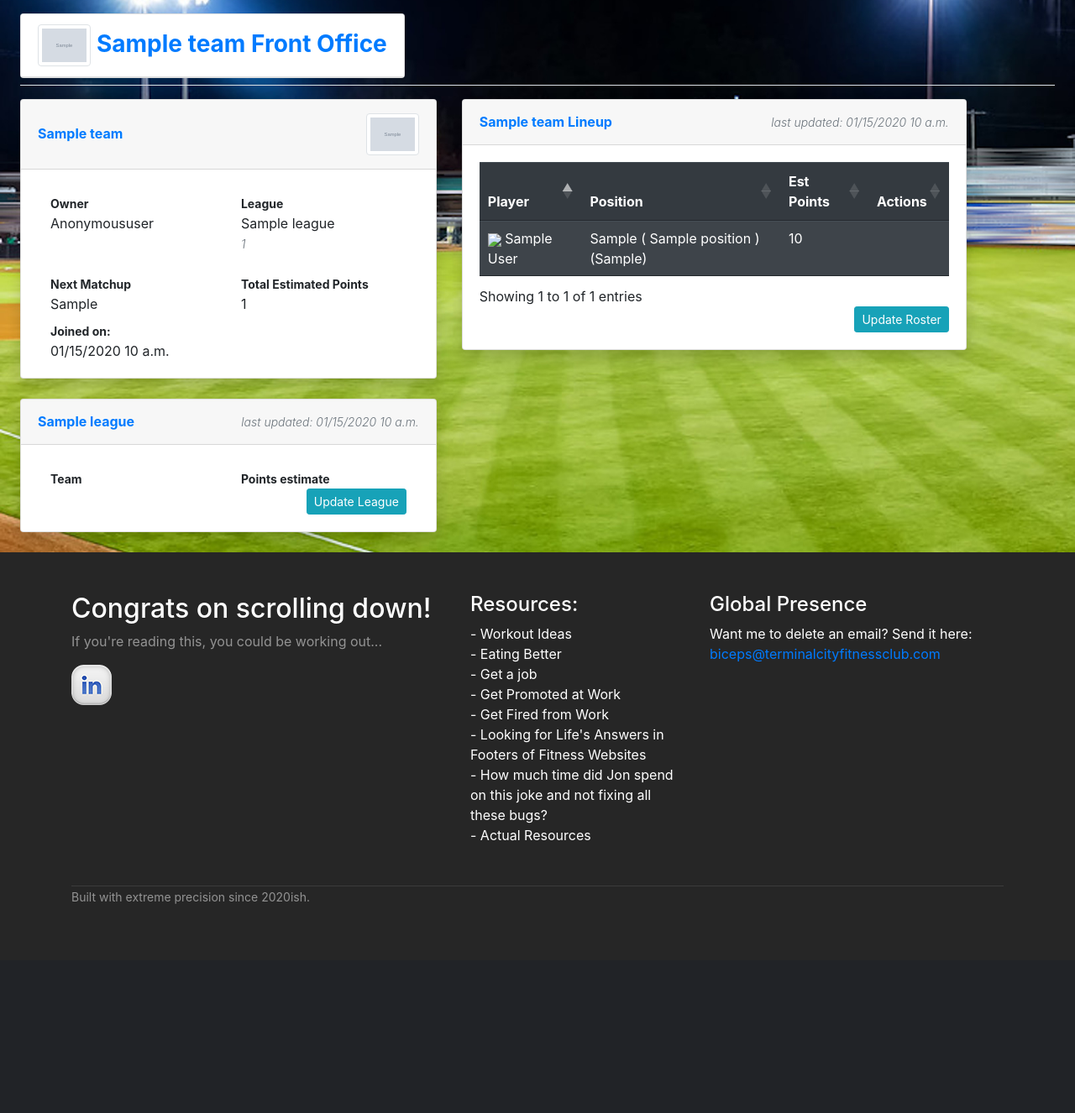
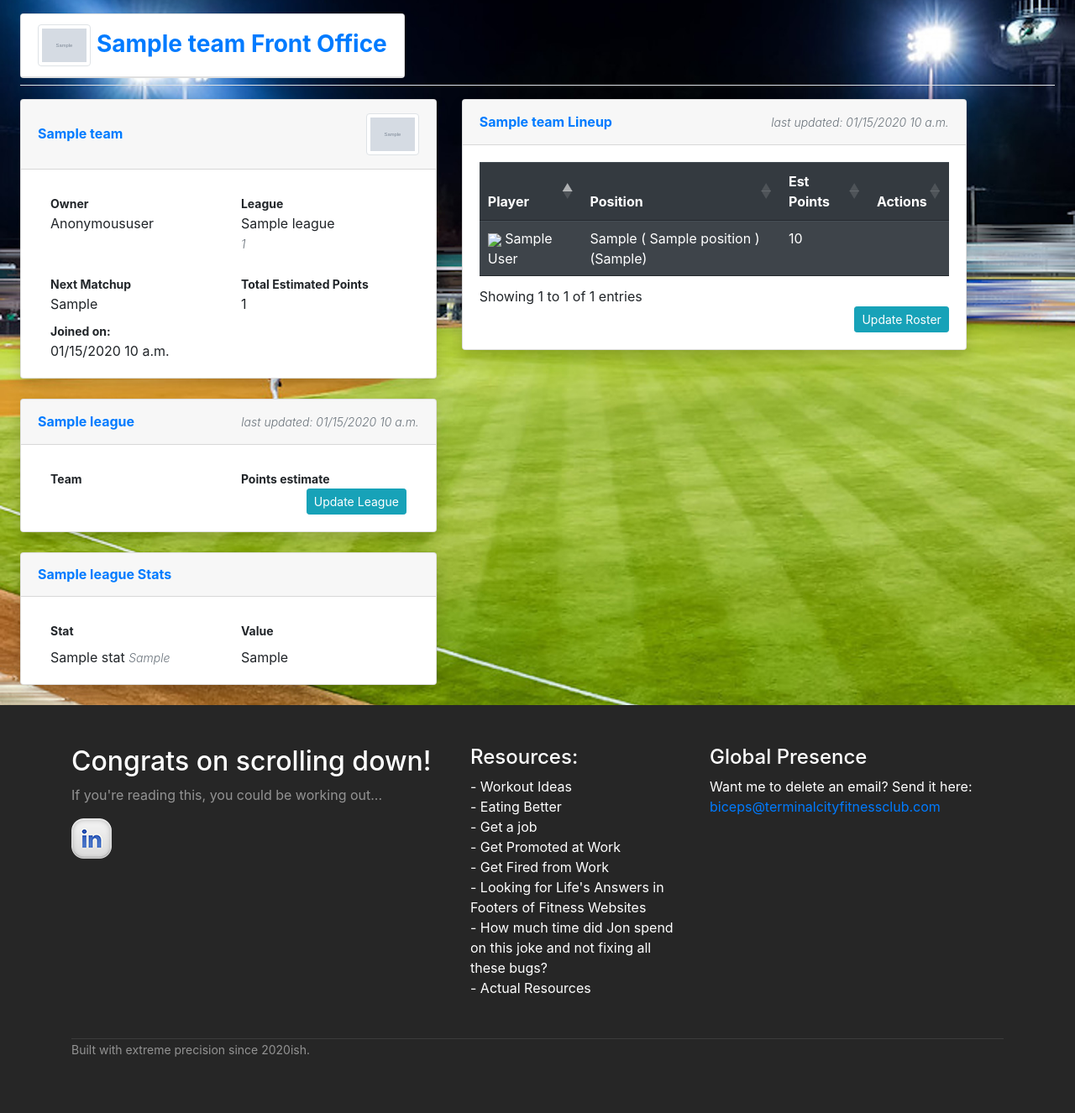
Before and after one commit to ChadShoeby/baseballBot, a Django app: template baseballBot/frontoffice/templates/frontoffice/dashboard.html in a window 1280 px wide. Shown: the part 40-1366 px from the top of the page at 84% size. Before the commit the page ends 1117 px from the top, so only its background shows below. Run offline with Django 3.2, Linux system fonts and the light colour scheme; the template is opened without the code that fills it: most values are stand-ins (such as "Sample title", 1, 10 or a date in 2020); grey boxes marked "Sample" are stand-in pictures; some libraries are stand-ins or nearby versions.

Commit message:
put stat categories on dashboard

```diff
--- a/baseballBot/frontoffice/templates/frontoffice/dashboard.html
+++ b/baseballBot/frontoffice/templates/frontoffice/dashboard.html
@@ -82,8 +82,41 @@
 
         </div>
     </div>
-  </div>
-</div> <!-- end team info card-->
+  </div> <!-- end league info card-->
+
+  <!-- League stats Info Card -->
+  <div class="card shadow mb-4">
+    <!-- Card Header - Dropdown -->
+    <div class="card-header py-3 d-flex flex-row align-items-center justify-content-between">
+      <h6 class="m-0 font-weight-bold text-primary">{{ league.name }} Stats
+      </h6>
+    </div>
+    <!-- Card Body -->
+    <div class="card-body">
+        <div class="container" style="display: block;">
+          <div class="row mt-2">
+            <div class="col-6"><span class="small font-weight-bold">Stat</span><br></div>
+            <div class="col-6"><span class="small font-weight-bold">Value</span>
+            </div>
+          </div>
+
+          {% for stat in league.stat_categories.all %}
+          <div class="row mt-2">
+            <div class="col-6">
+              {{ stat.name }} <small class="font-italic font-weight-light text-muted">{{ stat.position_type }}</small>
+            </div>
+
+            <div class="col-6">
+              {{ stat.stat_modifier }}
+            </div>
+          </div>
+          {% endfor %}
+
+        </div>
+    </div>
+  </div> <!-- end league stats info card-->
+
+</div>
 
 {% include 'frontoffice/lineupCard.html' with team=team players=players editableRoster=True %}
 </div>
```
